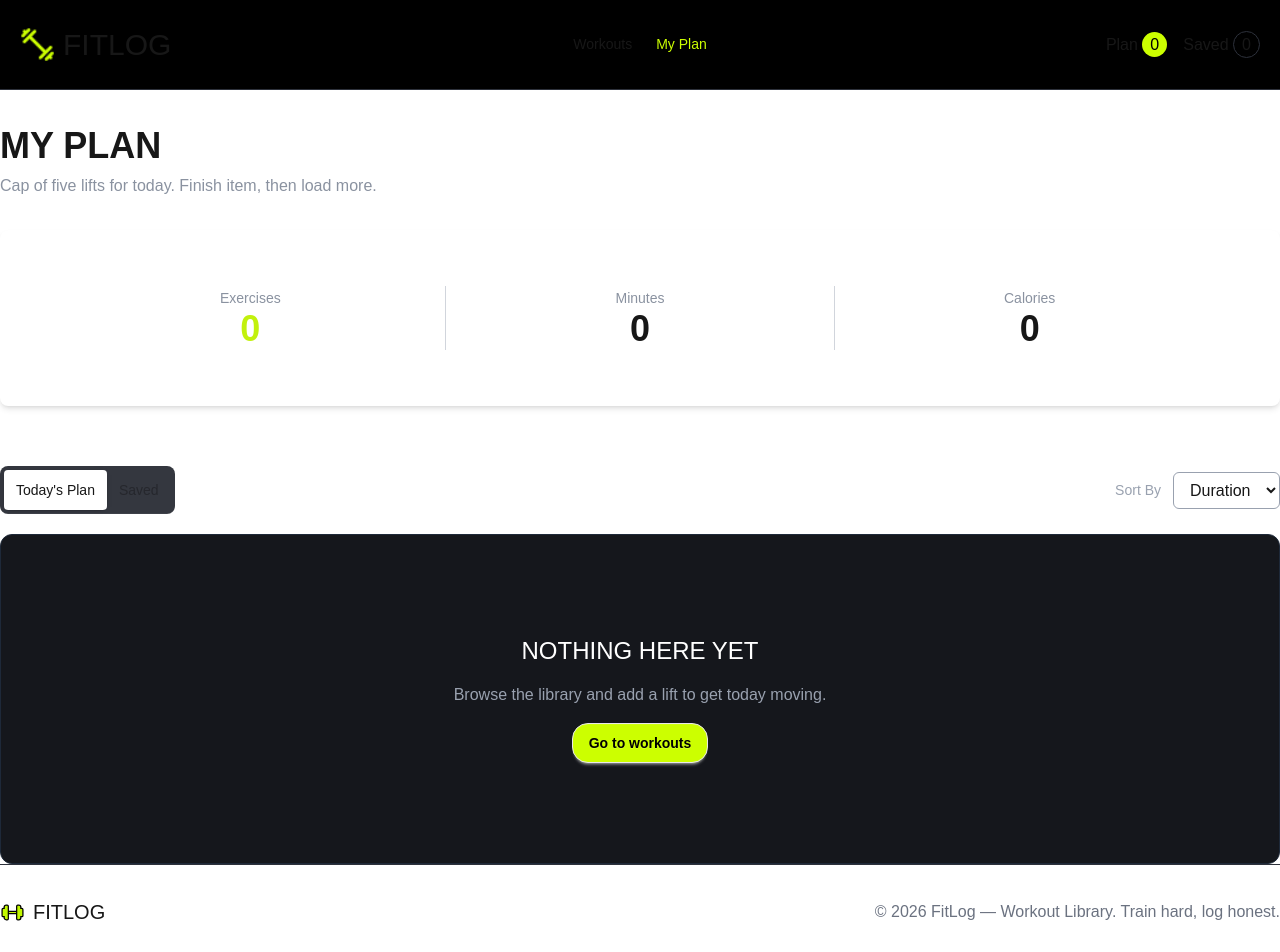
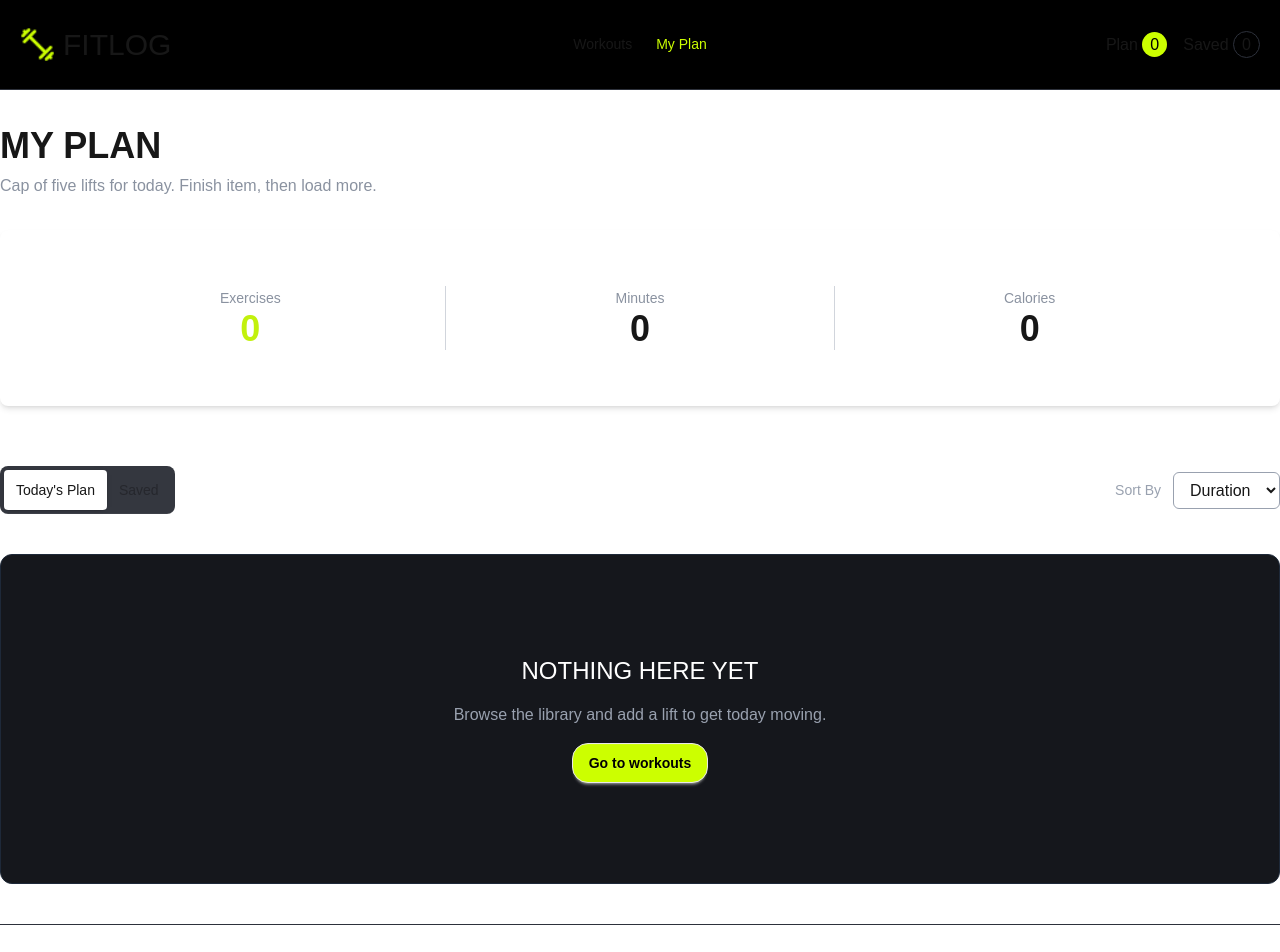
Before and after one commit to alhazuddin07/assignment-number-6, a Next.js app: page /my-plan in a window 1280 px wide. Shown: the top 952 px of the page. Built offline with nearby package versions, Linux system fonts and the light colour scheme.

Commit message:
some changes

```diff
--- a/src/components/my-plan-2/TabsCard.tsx
+++ b/src/components/my-plan-2/TabsCard.tsx
@@ -118,7 +118,7 @@ const MyPlanPart2 = () => {
 
 
             {/* Cards */}
-            <div className="mt-5 space-y-3">
+            <div className="my-10 space-y-3">
 
                 {sortedCards.length === 0 ? (
                     <div className="rounded-xl border border-gray-800 bg-[#15171c] p-25 text-center text-gray-400">
```
